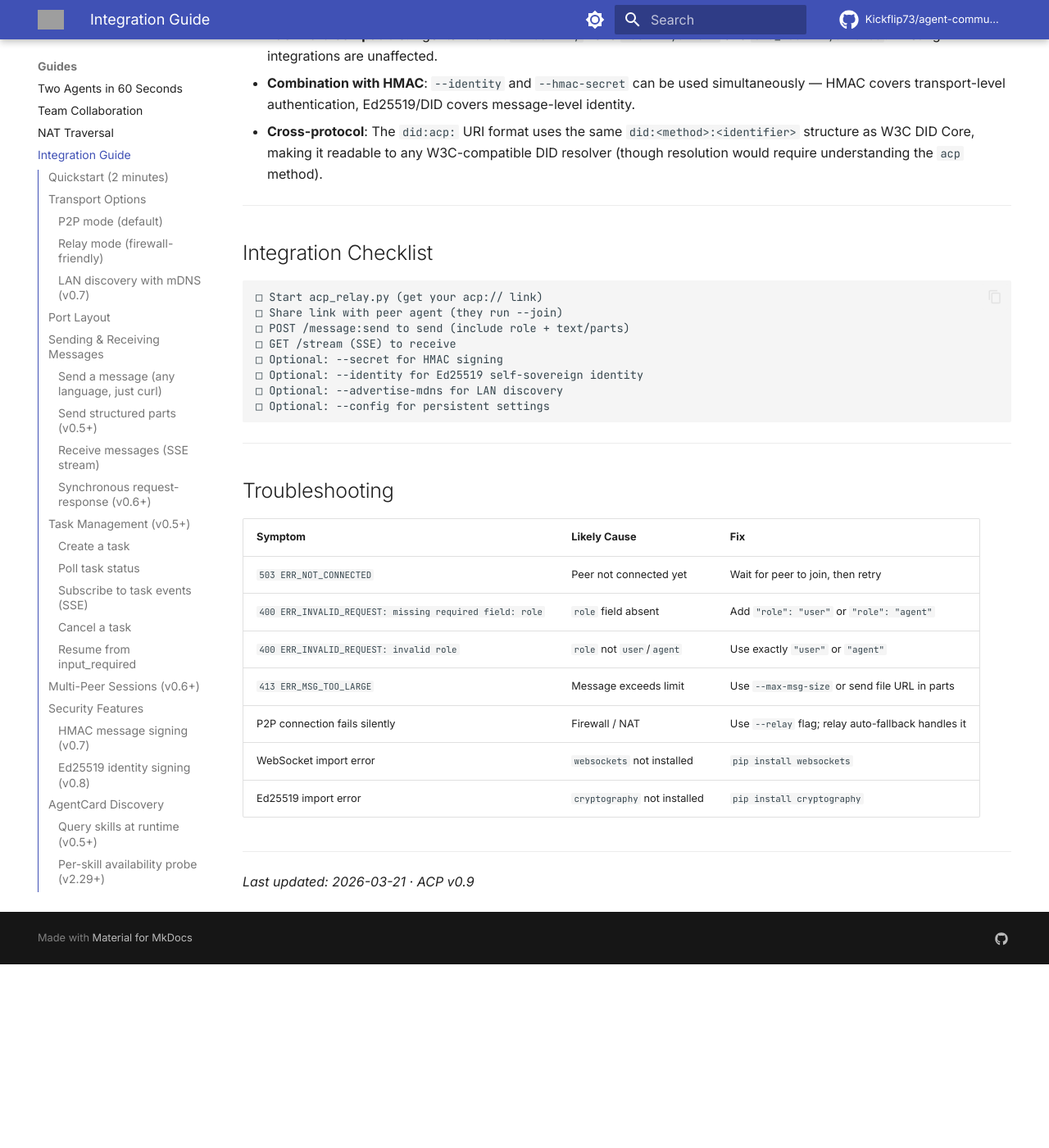
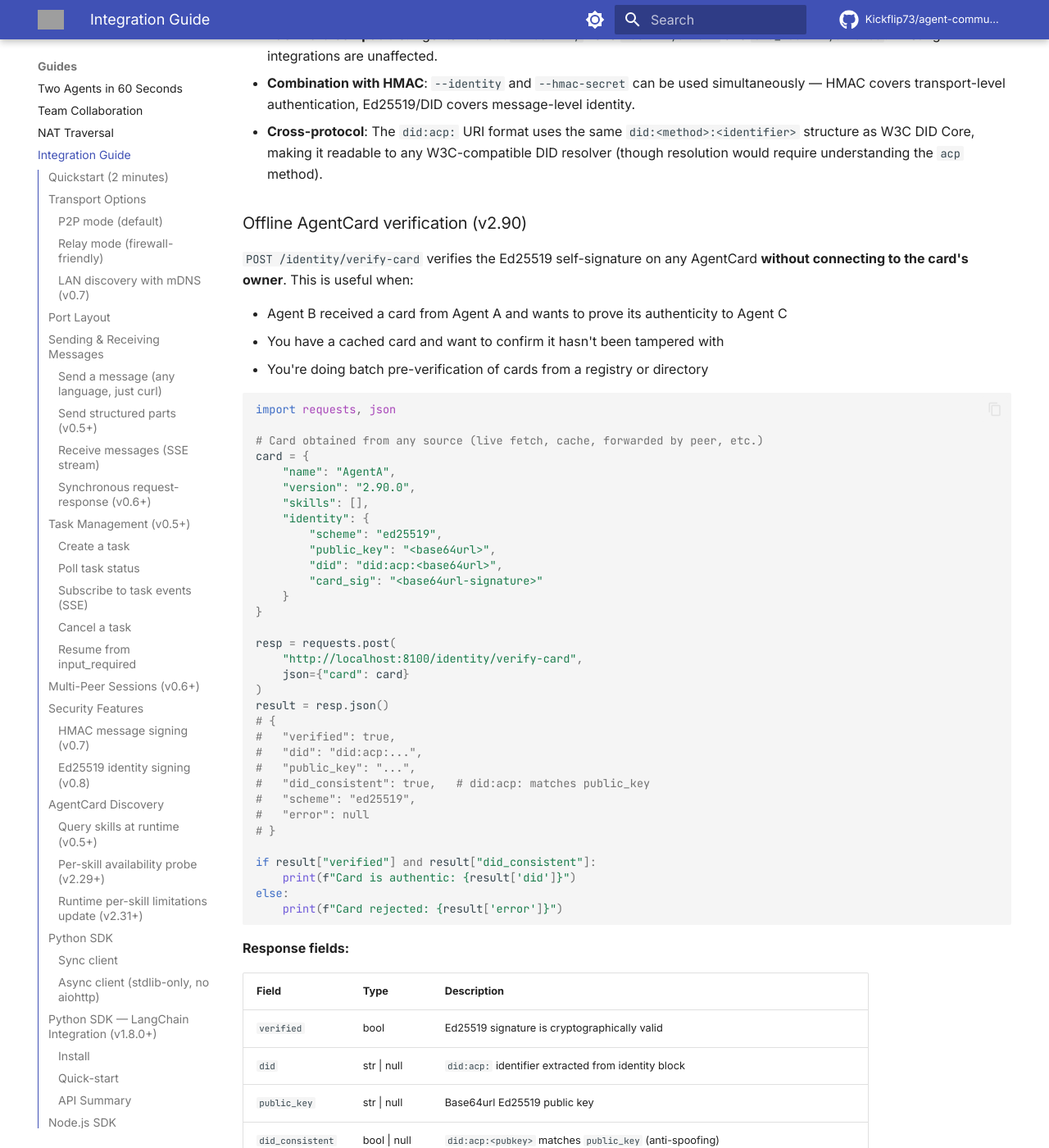
Before and after one commit to Kickflip73/agent-communication-protocol, an MkDocs documentation site: the page built from docs/integration-guide.md, in a window 1280 px wide and 1400 px high, scrolled down 19295 px. Shown: the whole window at 82% size. Built offline with MkDocs 1.6.1 and Material for MkDocs 9.7.7, drawn with Linux system fonts in a browser that asks for light colours; comment, search, counter and statistics services are not loaded; the version menu is left out; before the commit the page ends 20471 px from its top, so only the background shows below that; some of the changed text lies outside the part shown; grey boxes are pictures that could not be loaded.

Commit message:
docs: add POST /identity/verify-card offline verification guide (v2.90)
- New section 'Offline AgentCard verification (v2.90)' in integration-guide.md
- Python example code with full request/response
- Response fields table (verified/did/public_key/did_consistent/scheme/error)
- Error cases (400 vs 200+verified:false)
- Capability advertisement JSON snippet

````diff
--- a/docs/integration-guide.md
+++ b/docs/integration-guide.md
@@ -950,6 +950,77 @@
 - **Combination with HMAC**: `--identity` and `--hmac-secret` can be used simultaneously — HMAC covers transport-level authentication, Ed25519/DID covers message-level identity.
 - **Cross-protocol**: The `did:acp:` URI format uses the same `did:<method>:<identifier>` structure as W3C DID Core, making it readable to any W3C-compatible DID resolver (though resolution would require understanding the `acp` method).
 
+### Offline AgentCard verification (v2.90)
+
+`POST /identity/verify-card` verifies the Ed25519 self-signature on any AgentCard **without connecting to the card's owner**. This is useful when:
+
+- Agent B received a card from Agent A and wants to prove its authenticity to Agent C
+- You have a cached card and want to confirm it hasn't been tampered with
+- You're doing batch pre-verification of cards from a registry or directory
+
+```python
+import requests, json
+
+# Card obtained from any source (live fetch, cache, forwarded by peer, etc.)
+card = {
+    "name": "AgentA",
+    "version": "2.90.0",
+    "skills": [],
+    "identity": {
+        "scheme": "ed25519",
+        "public_key": "<base64url>",
+        "did": "did:acp:<base64url>",
+        "card_sig": "<base64url-signature>"
+    }
+}
+
+resp = requests.post(
+    "http://localhost:8100/identity/verify-card",
+    json={"card": card}
+)
+result = resp.json()
+# {
+#   "verified": true,
+#   "did": "did:acp:...",
+#   "public_key": "...",
+#   "did_consistent": true,   # did:acp: matches public_key
+#   "scheme": "ed25519",
+#   "error": null
+# }
+
+if result["verified"] and result["did_consistent"]:
+    print(f"Card is authentic: {result['did']}")
+else:
+    print(f"Card rejected: {result['error']}")
+```
+
+**Response fields:**
+
+| Field | Type | Description |
+|---|---|---|
+| `verified` | bool | Ed25519 signature is cryptographically valid |
+| `did` | str \| null | `did:acp:` identifier extracted from identity block |
+| `public_key` | str \| null | Base64url Ed25519 public key |
+| `did_consistent` | bool \| null | `did:acp:<pubkey>` matches `public_key` (anti-spoofing) |
+| `scheme` | str | Always `"ed25519"` for signed cards |
+| `error` | str \| null | Reason for rejection (e.g. `"missing card_sig"`, `"signature verification failed"`) |
+
+**Error cases:**
+
+- `400` — request body missing or `card` field not present
+- `200` + `verified: false` — card present but signature invalid/missing
+
+**Capability advertisement:** Relays that support this endpoint advertise it in `/.well-known/acp.json`:
+
+```json
+{
+  "self": {
+    "capabilities": { "offline_card_verify": true },
+    "endpoints":    { "offline_card_verify": "/identity/verify-card" }
+  }
+}
+```
+
 ---
 
 ## Integration Checklist
````
